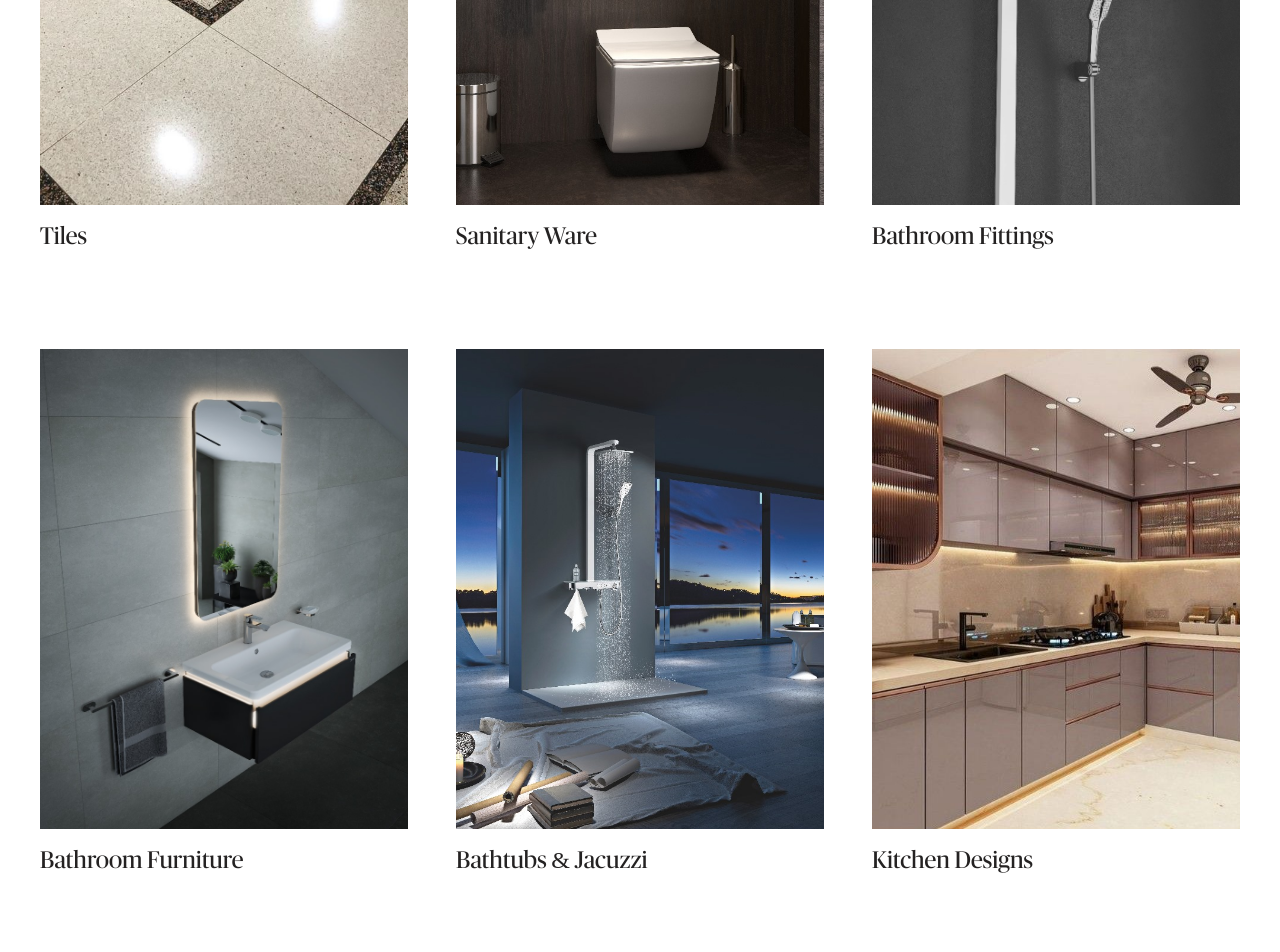
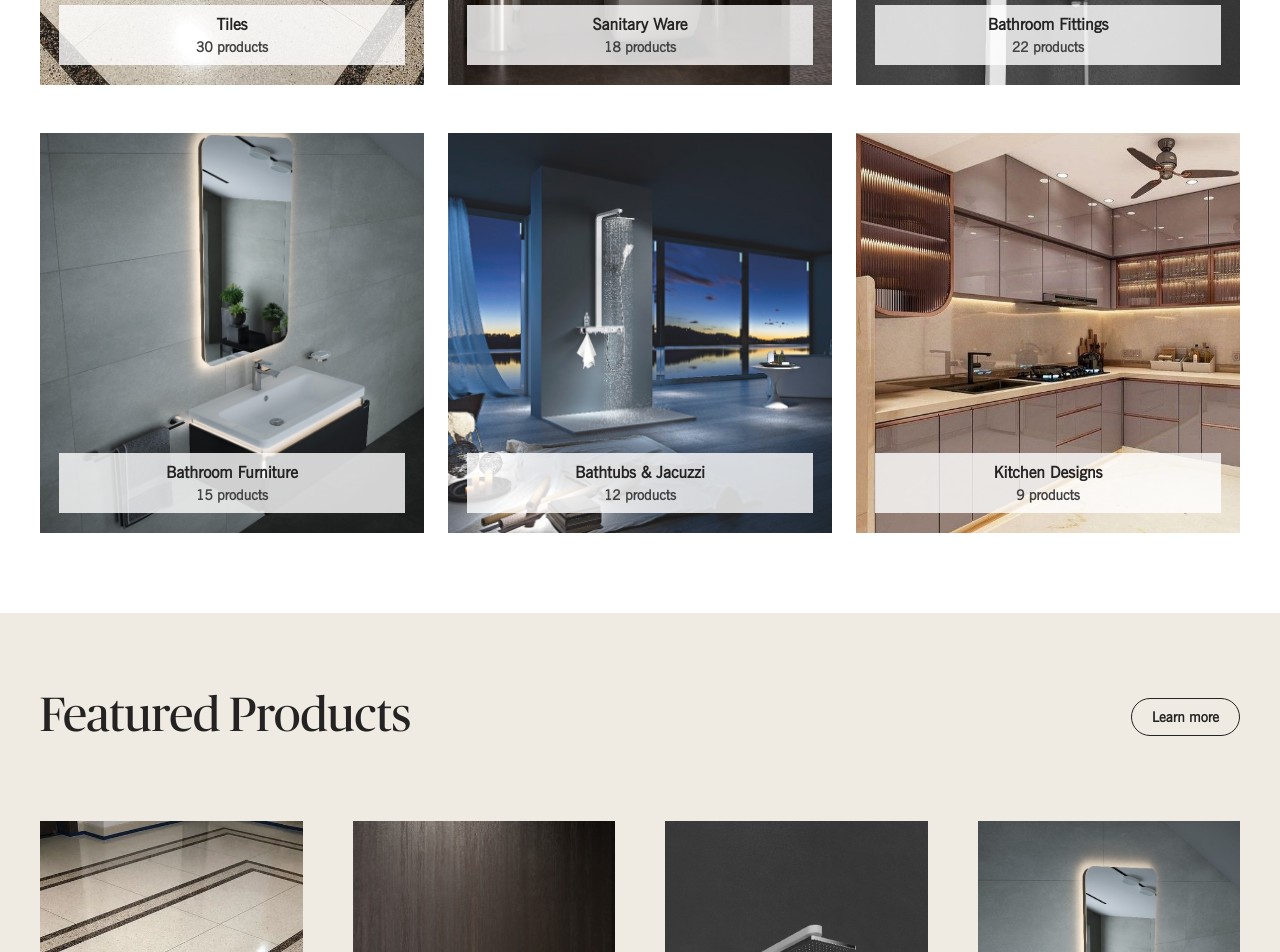
Before and after one commit to philtechphilips/high-taste-ceramics, a Next.js app: page /products in a window 1280 px wide. Shown: the part 1800-2752 px from the top of the page. Built offline with nearby package versions, Linux system fonts and the light colour scheme.

Commit message:
feat: style fix on product page

```diff
--- a/src/app/about-us/page.jsx
+++ b/src/app/about-us/page.jsx
@@ -132,7 +132,7 @@ const About = () => {
         >
           <SwiperSlide>
             <div className="overflow-hidden group relative cursor-pointer">
-              <div className="relative h-120 overflow-hidden">
+              <div className="relative h-100 overflow-hidden">
                 <Image
                   src="/NYC Lobby - Terrazzo Flooring.jpeg"
                   alt="image"
@@ -152,7 +152,7 @@ const About = () => {
           </SwiperSlide>
           <SwiperSlide>
             <div className="overflow-hidden group relative cursor-pointer">
-              <div className="relative h-120 overflow-hidden">
+              <div className="relative h-100 overflow-hidden">
                 <Image
                   src="/WC-S.jpg"
                   alt="image"
@@ -170,7 +170,7 @@ const About = () => {
           </SwiperSlide>
           <SwiperSlide>
             <div className="overflow-hidden group relative cursor-pointer">
-              <div className="relative h-120 overflow-hidden">
+              <div className="relative h-100 overflow-hidden">
                 <Image
                   src="/shower.jpg"
                   alt="image"
@@ -188,7 +188,7 @@ const About = () => {
           </SwiperSlide>
           <SwiperSlide>
             <div className="overflow-hidden group relative cursor-pointer">
-              <div className="relative h-120 overflow-hidden">
+              <div className="relative h-100 overflow-hidden">
                 <Image
                   src="/bathroom-fittings.jpg"
                   alt="image"
@@ -206,7 +206,7 @@ const About = () => {
           </SwiperSlide>
           <SwiperSlide>
             <div className="overflow-hidden group relative cursor-pointer">
-              <div className="relative h-120 overflow-hidden">
+              <div className="relative h-100 overflow-hidden">
                 <Image
                   src="/bathtub.jpg"
                   alt="image"
@@ -224,7 +224,7 @@ const About = () => {
           </SwiperSlide>
           <SwiperSlide>
             <div className="overflow-hidden group relative cursor-pointer">
-              <div className="relative h-120 overflow-hidden">
+              <div className="relative h-100 overflow-hidden">
                 <Image
                   src="/kitchen.jpeg"
                   alt="image"
--- a/src/app/products/page.jsx
+++ b/src/app/products/page.jsx
@@ -10,6 +10,40 @@ import { Scrollbar } from "swiper/modules";
 import MainLayout from "../../components/MainLayout";
 
 const Products = () => {
+  // Collection data array
+  const collections = [
+    {
+      image: "/NYC Lobby - Terrazzo Flooring.jpeg",
+      title: "Tiles",
+      count: 30,
+    },
+    {
+      image: "/WC-S.jpg",
+      title: "Sanitary Ware",
+      count: 18,
+    },
+    {
+      image: "/shower.jpg",
+      title: "Bathroom Fittings",
+      count: 22,
+    },
+    {
+      image: "/bathroom-fittings.jpg",
+      title: "Bathroom Furniture",
+      count: 15,
+    },
+    {
+      image: "/bathtub.jpg",
+      title: "Bathtubs & Jacuzzi",
+      count: 12,
+    },
+    {
+      image: "/kitchen.jpeg",
+      title: "Kitchen Designs",
+      count: 9,
+    },
+  ];
+
   return (
     <MainLayout>
       <section className="w-full py-40 pt-60 flex flex-col items-center justify-center bg-[#EFEBE2] md:px-10 px-5">
@@ -54,11 +88,12 @@ const Products = () => {
           Our Collections
         </h1>
 
-        <div className="w-full grid md:grid-cols-3 grid-cols-1 gap-x-12 md:gap-y-24 gap-y-12 mt-20">
-          <div className="overflow-hidden group relative cursor-pointer">
-            <div className="relative h-120 overflow-hidden">
+        <div className="w-full grid md:grid-cols-3 grid-cols-1 gap-x-6 md:gap-y-12 gap-y-12 mt-10">
+          {collections.map((col, idx) => (
+            <div key={col.title + idx} className="overflow-hidden group relative cursor-pointer">
+              <div className="relative h-100 overflow-hidden px-10 flex items-center justify-center">
                 <Image
-                src="/NYC Lobby - Terrazzo Flooring.jpeg"
+                  src={col.image}
                   alt="image"
                   fill
                   className="object-cover transition-transform duration-500 group-hover:scale-105"
@@ -70,81 +105,13 @@ const Products = () => {
                   data-aos-once="true"
                   data-aos-anchor-placement="top-center"
                 />
+                <div className="flex flex-col w-[90%] absolute bottom-5 py-2 items-center justify-center bg-white/80">
+                  <p className="relative text-center font-semibold text-[#242222] ">{col.title}</p>
+                  <p className="relative text-center text-sm font-semibold text-[#424242] ">{col.count} products</p>
                 </div>
-            <p className="relative mt-4 text-left text-2xl text-[#242222] font-[Publicko] ">
-              Tiles
-            </p>
               </div>
-
-          <div className="overflow-hidden group relative cursor-pointer">
-            <div className="relative h-120 overflow-hidden">
-              <Image
-                src="/WC-S.jpg"
-                alt="image"
-                fill
-                className="object-cover transition-transform duration-500 group-hover:scale-105"
-              />
             </div>
-            <p className="relative mt-4 text-left text-2xl text-[#242222] font-[Publicko] ">
-              Sanitary Ware
-            </p>
-          </div>
-
-          <div className="overflow-hidden group relative cursor-pointer">
-            <div className="relative h-120 overflow-hidden">
-              <Image
-                src="/shower.jpg"
-                alt="image"
-                fill
-                className="object-cover transition-transform duration-500 group-hover:scale-105"
-              />
-            </div>
-            <p className="relative mt-4 text-left text-2xl text-[#242222] font-[Publicko] ">
-              Bathroom Fittings
-            </p>
-          </div>
-
-          <div className="overflow-hidden group relative cursor-pointer">
-            <div className="relative h-120 overflow-hidden">
-              <Image
-                src="/bathroom-fittings.jpg"
-                alt="image"
-                fill
-                className="object-cover transition-transform duration-500 group-hover:scale-105"
-              />
-            </div>
-            <p className="relative mt-4 text-left text-2xl text-[#242222] font-[Publicko] ">
-              Bathroom Furniture
-            </p>
-          </div>
-
-          <div className="overflow-hidden group relative cursor-pointer">
-            <div className="relative h-120 overflow-hidden">
-              <Image
-                src="/bathtub.jpg"
-                alt="image"
-                fill
-                className="object-cover transition-transform duration-500 group-hover:scale-105"
-              />
-            </div>
-            <p className="relative mt-4 text-left text-2xl text-[#242222] font-[Publicko] ">
-              Bathtubs & Jacuzzi
-            </p>
-          </div>
-
-          <div className="overflow-hidden group relative cursor-pointer">
-            <div className="relative h-120 overflow-hidden">
-              <Image
-                src="/kitchen.jpeg"
-                alt="image"
-                fill
-                className="object-cover transition-transform duration-500 group-hover:scale-105"
-              />
-            </div>
-            <p className="relative mt-4 text-left text-2xl text-[#242222] font-[Publicko] ">
-              Kitchen Designs
-            </p>
-          </div>
+          ))}
         </div>
       </section>
 
@@ -178,7 +145,7 @@ const Products = () => {
         >
           <SwiperSlide>
             <div className="overflow-hidden group relative cursor-pointer">
-              <div className="relative h-120 overflow-hidden">
+              <div className="relative h-100 overflow-hidden">
                 <Image
                   src="/NYC Lobby - Terrazzo Flooring.jpeg"
                   alt="image"
@@ -198,7 +165,7 @@ const Products = () => {
           </SwiperSlide>
           <SwiperSlide>
             <div className="overflow-hidden group relative cursor-pointer">
-              <div className="relative h-120 overflow-hidden">
+              <div className="relative h-100 overflow-hidden">
                 <Image
                   src="/WC-S.jpg"
                   alt="image"
@@ -216,7 +183,7 @@ const Products = () => {
           </SwiperSlide>
           <SwiperSlide>
             <div className="overflow-hidden group relative cursor-pointer">
-              <div className="relative h-120 overflow-hidden">
+              <div className="relative h-100 overflow-hidden">
                 <Image
                   src="/shower.jpg"
                   alt="image"
@@ -234,7 +201,7 @@ const Products = () => {
           </SwiperSlide>
           <SwiperSlide>
             <div className="overflow-hidden group relative cursor-pointer">
-              <div className="relative h-120 overflow-hidden">
+              <div className="relative h-100 overflow-hidden">
                 <Image
                   src="/bathroom-fittings.jpg"
                   alt="image"
@@ -252,7 +219,7 @@ const Products = () => {
           </SwiperSlide>
           <SwiperSlide>
             <div className="overflow-hidden group relative cursor-pointer">
-              <div className="relative h-120 overflow-hidden">
+              <div className="relative h-100 overflow-hidden">
                 <Image
                   src="/bathtub.jpg"
                   alt="image"
@@ -270,7 +237,7 @@ const Products = () => {
           </SwiperSlide>
           <SwiperSlide>
             <div className="overflow-hidden group relative cursor-pointer">
-              <div className="relative h-120 overflow-hidden">
+              <div className="relative h-100 overflow-hidden">
                 <Image
                   src="/kitchen.jpeg"
                   alt="image"
--- a/src/app/wishlist/page.jsx
+++ b/src/app/wishlist/page.jsx
@@ -27,7 +27,7 @@ const Wishlist = () => {
 
         <div className="w-full grid md:grid-cols-4 grid-cols-1 gap-x-12 md:gap-y-24 gap-y-12 mt-20">
           <div className="overflow-hidden group relative cursor-pointer">
-            <div className="relative h-120 overflow-hidden">
+            <div className="relative h-100 overflow-hidden">
               <Image
                 src="/NYC Lobby - Terrazzo Flooring.jpeg"
                 alt="image"
```
Also changed, not shown: src/app/blogs/page.js (+12 -12 lines), src/app/contact-us/page.jsx (+6 -6 lines), src/app/page.js (+12 -12 lines). Lines whose indentation alone changed are shown as unchanged.
